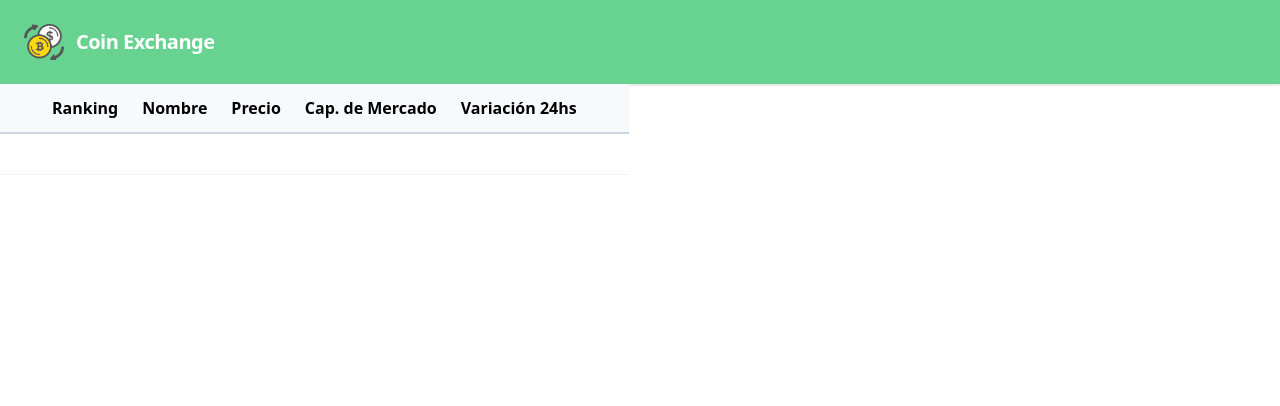
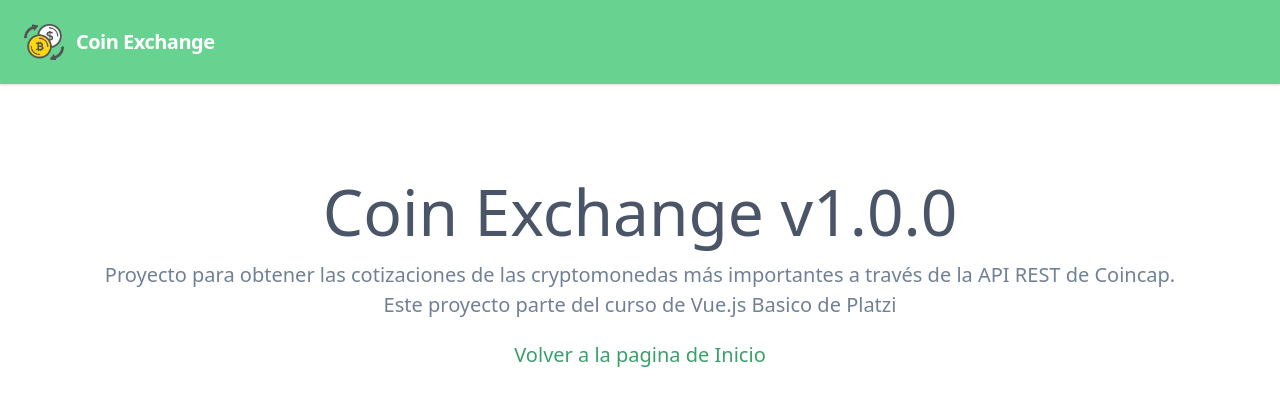
Before and after one commit to juanmihidgar/coinExchange, a Vue app: page /about in a window 1280 px wide. Shown: the top 406 px of the page. Built offline with nearby package versions, Linux system fonts and the light colour scheme.

Commit message:
Vue router configurado y vistas home, about y error añadidas

```diff
--- a/src/App.vue
+++ b/src/App.vue
@@ -1,19 +1,17 @@
 <template>
   <main>
     <cx-header></cx-header>
-    <cx-assets-table></cx-assets-table>
+    <router-view class="container px-5 sm:px-20 py-20 flex justify-center" />
   </main>
 </template>
 
 <script>
 import CxHeader from "@/components/CxHeader";
-import CxAssetsTable from "@/components/CxAssetsTable";
 
 export default {
   name: "App",
   components: {
     CxHeader,
-    CxAssetsTable,
   },
 };
 </script>
--- a/src/main.js
+++ b/src/main.js
@@ -2,8 +2,11 @@ import Vue from "vue";
 import App from "./App.vue";
 import "@/assets/css/tailwind.css";
 
+import router from "@/router";
+
 Vue.config.productionTip = false;
 
 new Vue({
+  router,
   render: (h) => h(App),
 }).$mount("#app");
--- a/src/router.js
+++ b/src/router.js
@@ -2,6 +2,8 @@ import Vue from "vue";
 import Router from "vue-router";
 
 import Home from "@/views/Home";
+import About from "@/views/About";
+import Error from "@/views/Error";
 
 Vue.use(Router);
 
@@ -14,5 +16,15 @@ export default new Router({
       name: "home",
       component: Home,
     },
+    {
+      path: "/about",
+      name: "about",
+      component: About,
+    },
+    {
+      path: "*",
+      name: "Error",
+      component: Error,
+    },
   ],
 });
--- /dev/null
+++ b/src/views/About.vue
@@ -0,0 +1,14 @@
+<template>
+  <div class="flex-col items-center">
+    <h1 class="text-gray-700 text-6xl">Coin Exchange v1.0.0</h1>
+    <p class="text-gray-600 text-xl text-center">
+      Proyecto para obtener las cotizaciones de las cryptomonedas más
+      importantes a través de la API REST de Coincap.
+      <br />Este proyecto parte del curso de Vue.js Basico de Platzi
+    </p>
+
+    <router-link to="/" class="mt-5 text-xl text-green-600 hover:underline">
+      Volver a la pagina de Inicio
+    </router-link>
+  </div>
+</template>
--- /dev/null
+++ b/src/views/Error.vue
@@ -0,0 +1,9 @@
+<template>
+  <div class="flex-col items-center">
+    <h1 class="text-gray-700 text-6xl uppercase">Error 404</h1>
+    <h2 class="text-gray-500 text-3xl">🤷‍♂️Esta página no existe🤷‍♀️</h2>
+    <router-link to="/" class="mt-5 text-xl text-green-600 hover:underline">
+      Volver a la pagina de Inicio
+    </router-link>
+  </div>
+</template>
--- a/src/views/Home.vue
+++ b/src/views/Home.vue
@@ -1,11 +1,14 @@
 <template>
-<h1>
+  <div>
+    <cx-assets-table />
+  </div>
 </template>
 
 <script>
-import CxAssetsTable from '@/components/CxAssetsTable'
+import CxAssetsTable from "@/components/CxAssetsTable";
 
 export default {
   name: "Home",
+  components: { CxAssetsTable },
 };
 </script>
```
